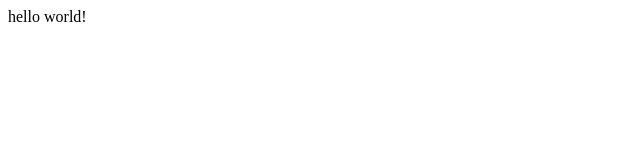
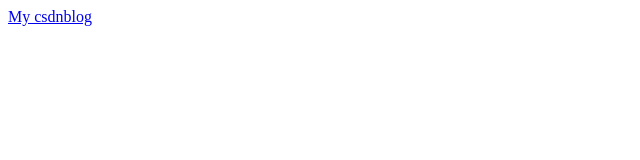
Before and after one commit to DevinLow/Devin.github.io, a plain HTML site: page index.html in a window 1280 px wide. Shown: the whole page, without its empty margins (0-640 px from the left). Drawn offline with Linux system fonts and the light colour scheme.

Commit message:
Update index.html

```diff
--- a/index.html
+++ b/index.html
@@ -1,4 +1,4 @@
 <html>
 <title>Devin's blog</title>
-<head>hello world!</head>
+<a href="http://blog.csdn.net/a193314">My csdnblog</a>
 </html>
```
